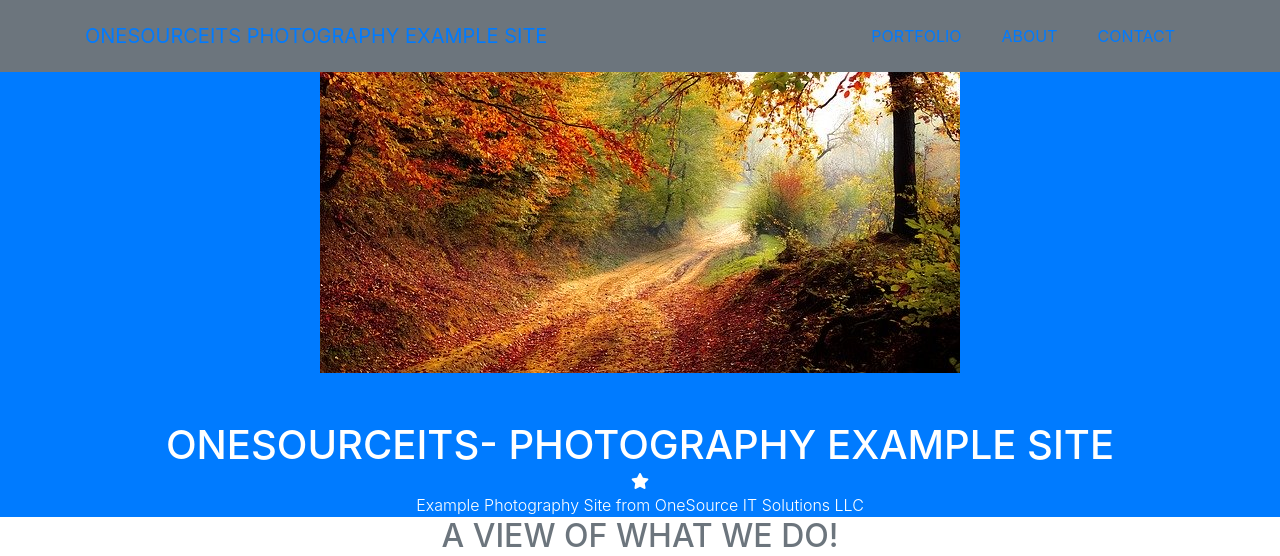
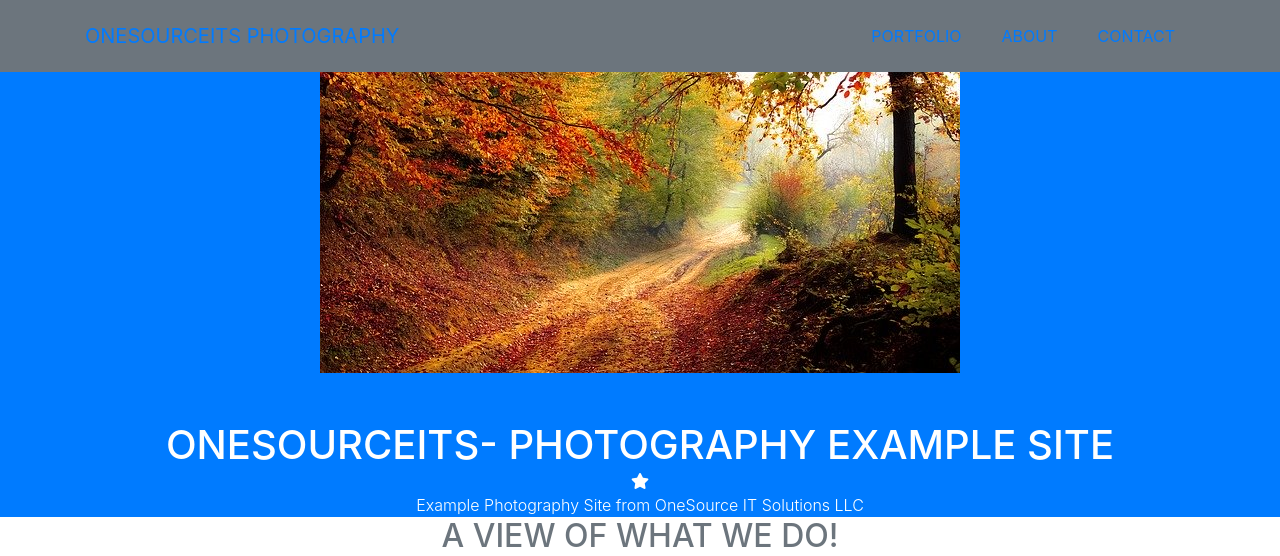
Before and after one commit to onesourceITs/photo, a website with bundled scripts: page index.html in a window 1280 px wide. Shown: the top 556 px of the page. Built offline with nearby package versions, Linux system fonts and the light colour scheme; files whose address does not match are found by name.

```diff
--- a/index.html
+++ b/index.html
@@ -34,7 +34,7 @@
   <!-- Navigation -->
   <nav class="navbar navbar-expand-lg bg-secondary text-uppercase fixed-top" id="mainNav">
     <div class="container">
-      <a class="navbar-brand js-scroll-trigger" href="#page-top">OneSourceITS Photography Example Site</a>
+      <a class="navbar-brand js-scroll-trigger" href="#page-top">OneSourceITS Photography</a>
       <button class="navbar-toggler navbar-toggler-right text-uppercase font-weight-bold bg-primary text-white rounded"
         type="button" data-toggle="collapse" data-target="#navbarResponsive" aria-controls="navbarResponsive"
         aria-expanded="false" aria-label="Toggle navigation">
```
